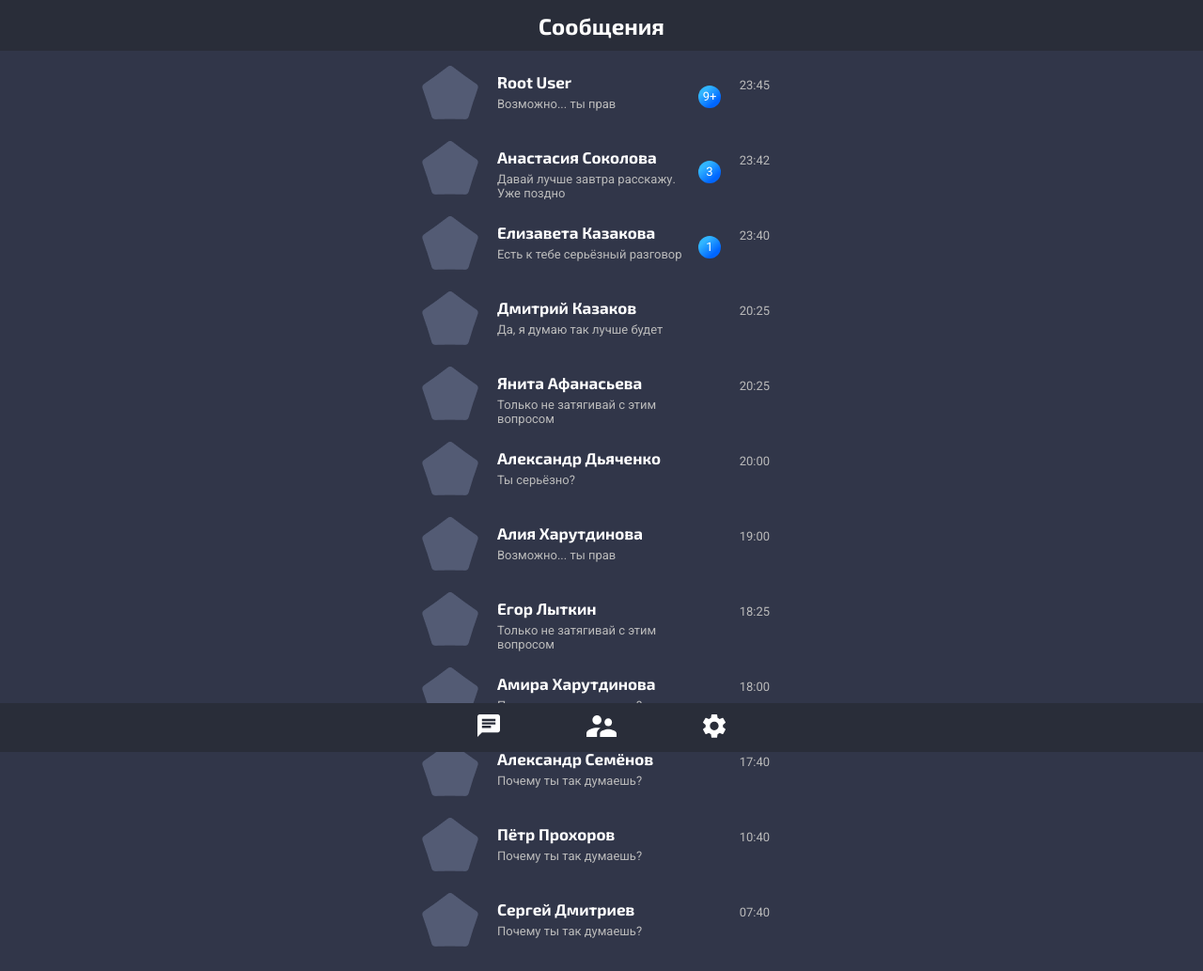
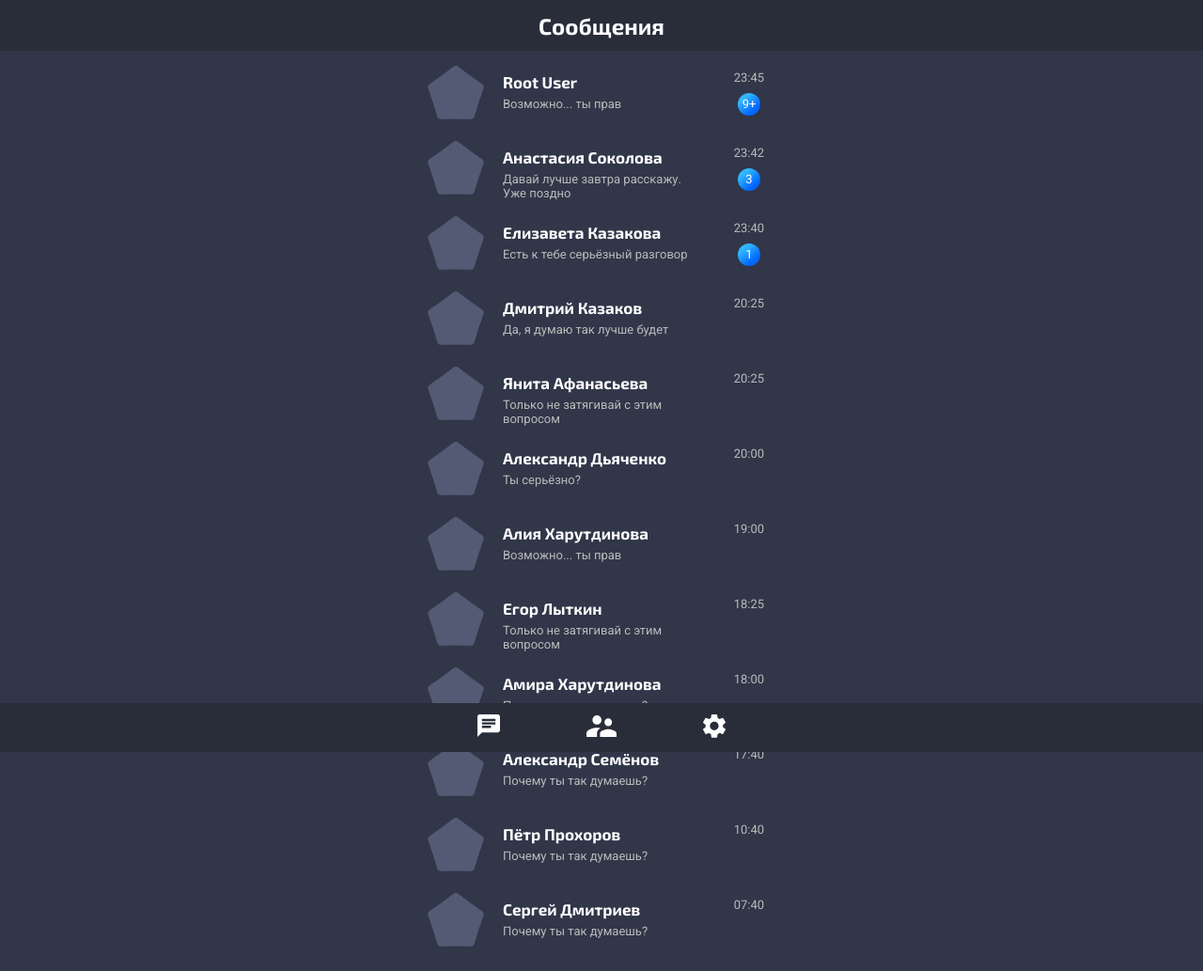
Before and after one commit to NSmolyakov/Impulse, a React app: page /messages in a window 1280 px wide. Shown: the whole page at 94% size. Built offline with nearby package versions, Linux system fonts and the light colour scheme.

Commit message:
fix MessagesPreview styles

```diff
--- a/src/components/modules/MessagesPreview/MessagesPreview.css
+++ b/src/components/modules/MessagesPreview/MessagesPreview.css
@@ -1,5 +1,5 @@
 .MessagesPreview {
-    width: 382px;
+    width: 370px;
     height: 64px;
     position: relative;
     margin-bottom: 16px;
@@ -22,17 +22,18 @@
     position: absolute;
     top: 20px;
     left: 80px;
-    max-width: 210px;
+    max-width: 200px;
 }
 
 .MessagesPreview .Time {
     position: absolute;
     top: 0;
     right: 12px;
+    line-height: 0;
 }
 
-.Badge{
+.Badge {
     position: absolute;
-    top: 8px;
-    right: 64px;
+    top: 16px;
+    right: 16px;
 }
--- a/src/index.css
+++ b/src/index.css
@@ -54,4 +54,5 @@ a {
   display: grid;
   justify-items: center;
   margin: 70px 0 52px 0;
+  padding: 0 12px 0 12px;
 }
```
